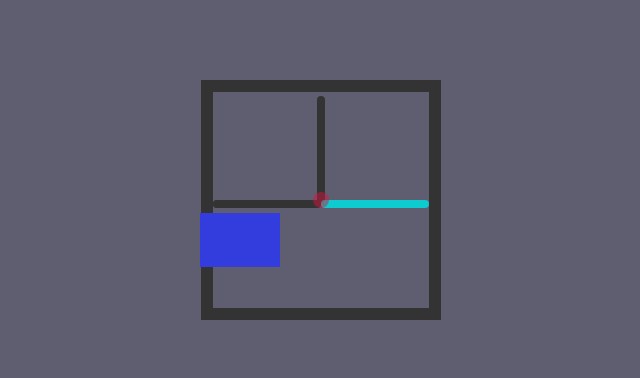
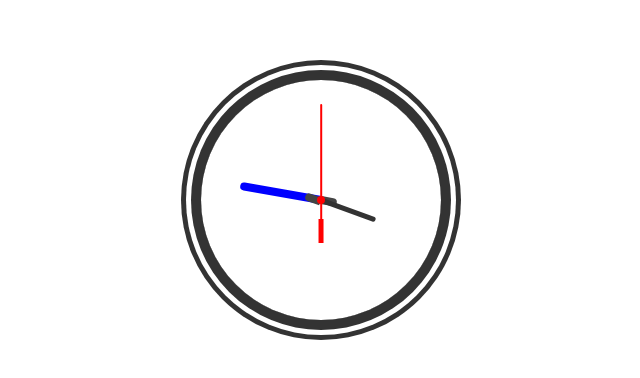
Before and after one commit to KhalidSaifullahFuad/PracticeWithJS, a plain HTML site: page Analog Clock/index.html in a window 1280 px wide. Shown: the part 200-578 px from the top of the page, without its empty margins (319-959 px from the left). Drawn offline with Linux system fonts and the light colour scheme.

Commit message:
updated clock hand

```diff
--- /dev/null
+++ b/Analog Clock/css/style copy.css
@@ -0,0 +1,72 @@
+* {
+    margin: 0;
+    padding: 0;
+    box-sizing: border-box;
+}
+
+.container {
+    height: 100vh;
+    width:100vw;
+    display: grid;
+    place-items: center;
+    background: #5f5d70;
+}
+
+.clock-body{
+    height: 15rem;
+    width: 15rem;
+    border: .8rem solid #333;
+    border-radius: 0%;
+    position: relative;
+}
+
+.circle{
+    width: 1rem;
+    height: 1rem;
+    border-radius: 50%;
+    background:rgba(220, 20, 60, .4);
+    position: absolute;
+    top: 50%;
+    left: 50%;
+    z-index: 2;
+    transform: translateX(-50%) translateY(-50%);
+}
+
+.hand{
+    width: 50%;
+    height: .2rem;
+    background: #333;
+    border-radius: 10px 10px 10px 10px;
+    position: absolute;
+    top: 50%;
+    left: 0;
+    transform: rotate(0deg) ;
+    transform-origin: 100%;
+}
+
+.second::after, .second::before{
+    content: "";
+    display: block;
+}
+
+.second::before{
+    content: "";
+    position: absolute;
+    top:0;
+    left:0;
+    width: 50%;
+    height: 5rem;
+    background: #333ddd;
+    transform: rotate(270deg);
+}
+
+.minute{
+    transform: rotate(190deg);
+    background: #000;
+}
+
+.hour{
+
+    background: #0ddd;
+    transform: rotate(180deg);
+}
--- a/Analog Clock/css/style.css
+++ b/Analog Clock/css/style.css
@@ -1,71 +1,104 @@
+:root{
+    --hand-width: .5rem;
+    --sec-hand: 6rem;
+    --min-hand: calc(var(--sec-hand) * .85);
+    --hour-hand: calc(var(--sec-hand) * .6);
+}
+
 * {
     margin: 0;
     padding: 0;
     box-sizing: border-box;
 }
 
-.container {
+body {
     height: 100vh;
     width:100vw;
     display: grid;
     place-items: center;
-    background: #5f5d70;
 }
 
 .clock-body{
     height: 15rem;
     width: 15rem;
-    border: .8rem solid #333;
-    border-radius: 0%;
+    border-radius: 50%;
     position: relative;
+    box-shadow:
+        0 0 0 10px #333,
+        0 0 0 15px #fff,
+        0 0 0 20px #333;
 }
 
 .circle{
-    width: 1rem;
-    height: 1rem;
+    width: .5rem;
+    height: .5rem;
+    background:red;
     border-radius: 50%;
-    background:rgba(220, 20, 60, 0.466);
+    z-index: 2;
     position: absolute;
     top: 50%;
     left: 50%;
     z-index: 2;
-    transform: translateY(-50%) translateX(-50%);
+    transform: translateX(-50%) translateY(-50%);
 }
 
 .hand{
-    width: 50%;
-    height: .5rem;
-    background: #333;
-    border-radius: 10px 10px 10px 10px;
+    height: var(--hand-width);
+    background: #444;
+    border-radius: 0 10px 10px 0;
     position: absolute;
     top: 50%;
-    left: 0;
-    transform: rotate(0deg) ;
-    transform-origin: 100%;
+    left: 50%;
+    transform-origin: left;
 }
 
-.second::after, .second::before{
-    content: "";
-    display: block;
-}
-
-.second::before{
-    content: "";
-    position: absolute;
-    top:0;
-    left:0;
-    width: 50%;
-    height: 5rem;
-    background: #333ddd;
-    transform: rotate(270deg);
+.second{
+    background: red;
+    height: .1rem;
+    width: var(--sec-hand);
+    transform: translateY(-50%) rotate(-90deg);
+    z-index: 2;
 }
 
 .minute{
-    transform: rotate(90deg);
+    width: var(--min-hand);
+    transform:  translateY(-50%) rotate(190deg);
+    background: blue;
 }
 
 .hour{
+    height: .3rem;
+    width: var(--hour-hand);
+    background: #333;
+    transform:  translateY(-50%) rotate(380deg);
+}
+.minute::after,.hour::after{
+    content: "";
+    height: var(--hand-width);
+    width: 1rem;
+    background: #444;
+    position: absolute;
+    right:100%;
+    border-radius: 10px 0px 0px 10px;
 
-    background: #0ddd;
-    transform: rotate(180deg);
 }
+.second::before{
+    content: "";
+    height: .1rem;
+    width: 1.5rem;
+    background: red;
+    position: absolute;
+    right:100%;
+    border-radius: 0px 0px 0px 0px;
+}
+.second::after{
+    content: "";
+    height: .3rem;
+    width: 1.5rem;
+    background:red;
+    position: absolute;
+    right:120%;
+    transform:  translateY(-35%);
+    border-radius: 0px 0px 0px 0px;
+
+}
--- a/Analog Clock/index.html
+++ b/Analog Clock/index.html
@@ -9,13 +9,12 @@
 
 		<title>Analog Clock</title>
 	</head>
-	<body class="container">
+	<body>
 		<div class="clock-body">
 			<div class="circle"></div>
 			<div class="hand second"></div>
 			<div class="hand minute"></div>
 			<div class="hand hour"></div>
-			<div class="hand mistry"></div>
 		</div>
 	</body>
 </html>
--- a/Form Validation/js/script.js
+++ b/Form Validation/js/script.js
@@ -48,5 +48,4 @@ function capitalize(str){
 function validateEmail(email){
     var email_str = email.value;
 
-    if
 }
```
